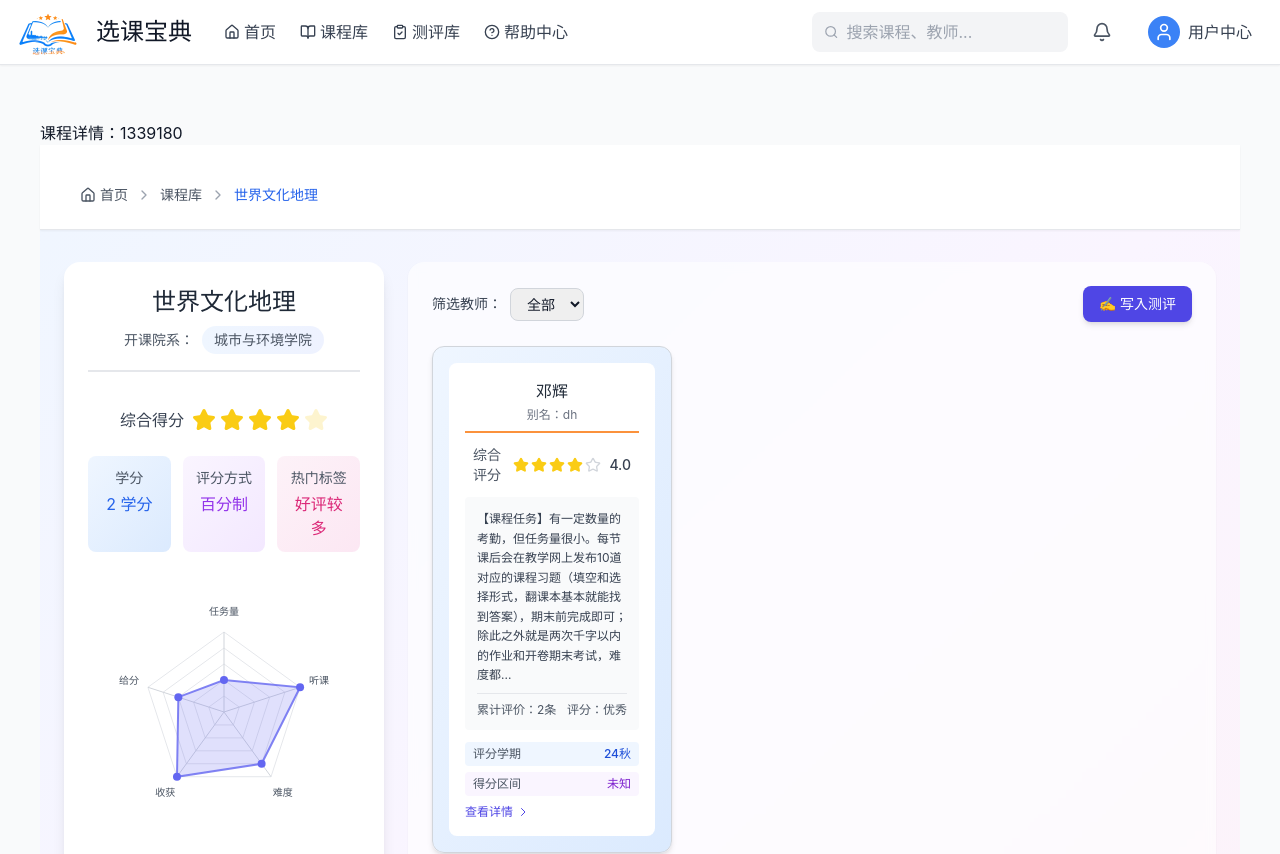
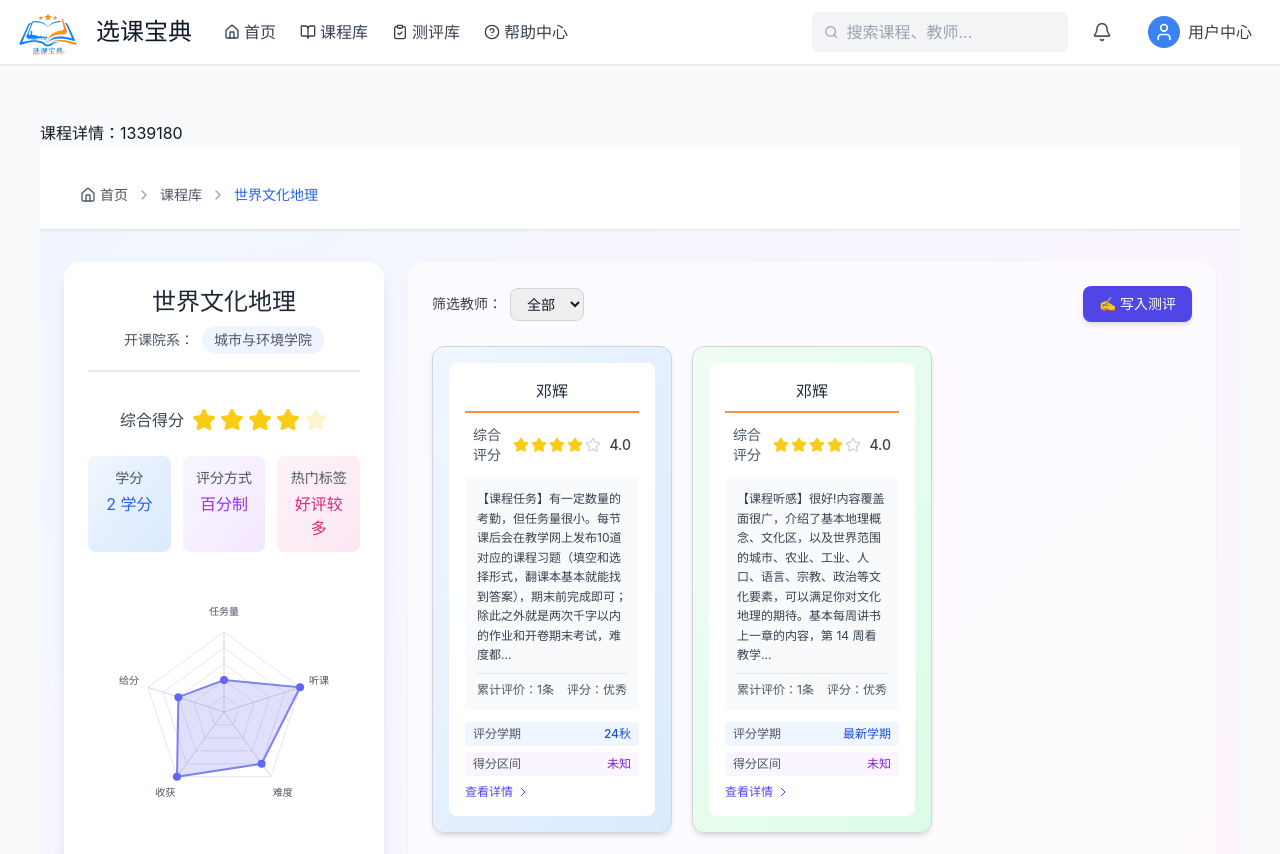
Before and after one commit to cry322/-, a React (Vite) app: page /courses/1339180 in a window 1280 px wide. Shown: the top 854 px of the page. Built offline with nearby package versions, Linux system fonts and the light colour scheme.

Commit message:
feat:设置了从课程详情页到测评详情页的跳转

```diff
--- a/src/pages/CourseDetail/components/CourseEvaluationPage.tsx
+++ b/src/pages/CourseDetail/components/CourseEvaluationPage.tsx
@@ -1,9 +1,9 @@
 /* eslint-disable react-hooks/set-state-in-effect */
 // src/pages/CourseDetail/components/CourseEvaluationPage.tsx
-import React, { useEffect, useState } from "react";
+import  { useEffect, useState } from "react";
 import { CourseInfoCard } from "./CourseInfoCard";
 import { TeacherCard } from "./TeacherCard";
-import { Link, useNavigate } from 'react-router-dom'; // 添加 useNavigate
+import { Link} from 'react-router-dom'; // 添加 useNavigate
 import Breadcrumbs from '../../../components/Breadcrumbs';
 import courseData from "../course_data.json";
 
@@ -12,7 +12,8 @@ interface CourseEvaluationPageProps {
   courseId: number;
 }
 
-// 本地课程数据中教师的结构（与 TeacherCardProps 对齐）
+// 本地课程数据中卡片的结构（与 TeacherCardProps 对齐）
+// 这里一张卡片对应一条测评，而不是一个教师聚合
 interface LocalTeacher {
   id: string;
   name: string;
@@ -34,9 +35,8 @@ export function CourseEvaluationPage({ courseId }: CourseEvaluationPageProps) {
   const [selectedTeacher, setSelectedTeacher] = useState<string>("全部"); // 选中的教师姓名
   const [courseName, setCourseName] = useState<string>(""); // 当前课程名称
 
-  const navigate = useNavigate(); // 添加导航钩子
 
-  // 从本地 JSON 获取教师列表
+  // 从本地 JSON 获取该课程的所有测评，并转换为卡片数据
   useEffect(() => {
     const ac = new AbortController();
     setLoading(true);
@@ -51,18 +51,47 @@ export function CourseEvaluationPage({ courseId }: CourseEvaluationPageProps) {
     if (!ac.signal.aborted) {
       if (matchedCourse) {
         setCourseName(matchedCourse.course?.name ?? "");
-        const localTeachers: LocalTeacher[] = (matchedCourse.teachers || []).map((t: any) => ({
-          id: String(t.id),
-          name: t.name || t.title || "",
-          alias: t.alias,
-          title: t.title || t.name || "",
-          subtitle: t.subtitle,
-          description: t.description,
-          weeks: t.weeks, // 本地是字符串
-          about: t.about,
-          capacity: typeof t.capacity === "number" ? t.capacity : Number(t.capacity) || 0,
-          reviewDetail: t.reviewDetail,
-        }));
+
+        const reviews = (matchedCourse.reviews || []) as any[];
+
+        // 将每条测评转换为一张卡片
+        const localTeachers: LocalTeacher[] = reviews.map((r: any) => {
+          const teacherName = r.teacher || "";
+          const fullContent = r.fullContent || r.content || "";
+
+          return {
+            id: String(r.id),
+            name: teacherName,
+            alias: undefined,
+            title: teacherName,
+            subtitle: r.semester ? `${r.semester} · 综合评分 ${r.overallScore?.toFixed ? r.overallScore.toFixed(1) : r.overallScore ?? ''}` : undefined,
+            description: fullContent,
+            weeks: matchedCourse.course?.semester || "",
+            about: "",
+            capacity: 0,
+            reviewDetail: {
+              count: 1,
+              avgScore: r.overallScore || 0,
+              reviews: [
+                {
+                  id: r.id,
+                  content: r.content || fullContent,
+                  scores: {
+                    overall: r.overallScore || 0,
+                    taskLoad: r.taskLoad || 0,
+                    difficulty: r.difficulty || 0,
+                    grading: r.grading || 0,
+                    teaching: r.teaching || 0,
+                    harvest: r.harvest || 0,
+                  },
+                  semester: r.semester || "",
+                  scoreRange: r.scoreRange || "",
+                },
+              ],
+            },
+          };
+        });
+
         setTeachers(localTeachers);
       } else {
         setCourseName("");
@@ -74,16 +103,6 @@ export function CourseEvaluationPage({ courseId }: CourseEvaluationPageProps) {
 
     return () => ac.abort();
   }, [courseId]);
-
-  // 处理教师卡片点击事件
-  const handleTeacherClick = (teacherId: string) => {
-    // 跳转到教师详情页面，这里假设路由是 /teacher/:teacherId
-    // 或者跳转到课程详情下的教师页面：/courses/:courseId/teachers/:teacherId
-    navigate(`/courses/${courseId}/teachers/${teacherId}`);
-
-    // 如果你希望跳转到专门的教师详情页（不依赖于课程）：
-    // navigate(`/teachers/${teacherId}`);
-  };
 
   // 提取唯一教师标题列表用于筛选
   const teacherTitles = teachers
@@ -185,7 +204,6 @@ export function CourseEvaluationPage({ courseId }: CourseEvaluationPageProps) {
                       courseId={String(courseId)}
                       courseName={courseName}
                       colorIndex={i}
-                      onClick={() => handleTeacherClick(t.id)}
                     />
                   ))
                 ) : (
--- a/src/pages/CourseDetail/components/TeacherCard.tsx
+++ b/src/pages/CourseDetail/components/TeacherCard.tsx
@@ -1,5 +1,6 @@
 // src/pages/CourseDetail/components/TeacherCard.tsx
 import { Star } from "lucide-react";
+import { useNavigate } from "react-router-dom";
 
 // 根据你的本地数据结构定义接口
 interface TeacherReviewDetail {
@@ -121,22 +122,29 @@ const getScoreRange = (teacher: TeacherCardProps): string => {
   return "未知";
 };
 
+// 获取用于跳转的测评 ID（这里取第一条测评）
+const getFirstReviewId = (teacher: TeacherCardProps): number | null => {
+  const reviews = teacher.reviewDetail?.reviews;
+  if (reviews && reviews.length > 0) {
+    const first = reviews[0];
+    return typeof first.id === "number" ? first.id : null;
+  }
+  return null;
+};
+
 export function TeacherCard({
   id,
   name,
   alias,
   title,
-  subtitle,
   description,
-  about,
-  capacity = 0,
   reviewDetail,
   courseId,
-  courseName,
   isPlaceholder = false,
   colorIndex = 0,
   onClick
 }: TeacherCardProps) {
+  const navigate = useNavigate();
   const bgColor = cardColors[colorIndex % cardColors.length];
   const avgScore = reviewDetail?.avgScore || 0;
   const reviewCount = reviewDetail?.count || 0;
@@ -146,10 +154,15 @@ export function TeacherCard({
   const handleClick = () => {
     if (onClick) {
       onClick();
-    } else if (id) {
-      // 默认跳转到教师详情页
-      // 可以根据你的路由配置调整
-      window.location.href = `/teachers/${id}`;
+    } else {
+      // 默认跳转到对应的测评详情页
+      const reviewId = getFirstReviewId({ id, name, title, reviewDetail } as TeacherCardProps);
+      if (reviewId !== null) {
+        navigate(`/reviews/${reviewId}`);
+      } else if (courseId) {
+        // 如果没有具体测评 ID，就退而求其次跳到课程详情
+        navigate(`/courses/${courseId}`);
+      }
     }
   };
 
```
Also changed, not shown: 1 other file (tests, documents, lock files or other folders).
